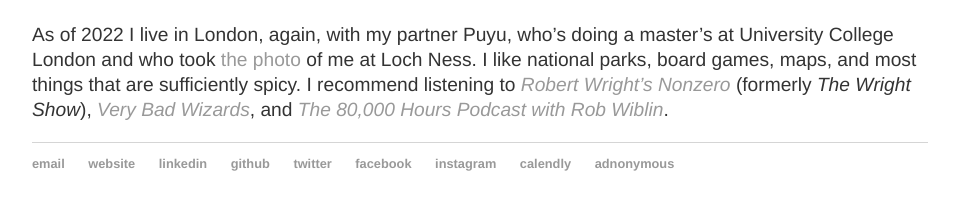
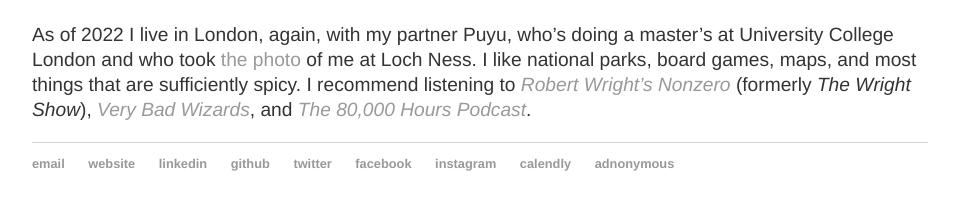
Before and after one commit to y-james-hu/y-james-hu.github.io, a Jekyll site: the page built from about/index.html, in a window 1280 px wide. Shown: the part 462-672 px from the top of the page, without its empty margins (160-1118 px from the left). Built offline with Jekyll 4.4.1, drawn with Linux system fonts in a browser that asks for light colours.

Commit message:
Update index.html

```diff
--- a/about/index.html
+++ b/about/index.html
@@ -5,5 +5,5 @@
   <h1>{{ page.title }}</h1>
     <p>As a research assistant, I review literature, analyse data, and write reports on population health, international development, and climate change policies and interventions at <a href = "https://rethinkpriorities.org/">Rethink Priorities</a>, an <a href = "https://effectivealtruism.org">effective altruist</a> research organization. I also copyedit <a href = "http://asteriskmag.com/"><em>Asterisk</em></a>, a quarterly magazine about <a href = "https://theprecipice.com/">existential risk</a>. And I <a href="https://www.givingwhatwecan.org/pledge">donate 10% of my income</a> to the most effective charities.</p>
     <p>I grew up in London and Chengdu, in southwestern China. I set off for America for college because I wanted a <a href = "https://en.wikipedia.org/wiki/Liberal_arts_education">liberal arts education</a>. From 2018 to 2022, I attended the University of Chicago, where I majored in environmental science. Environmental science is housed in the geosciences department at UChicago, so I got to do cool stuff like <a href = "../projects/mbl_ses_report.pdf">research lead pollution</a> <em>and</em> <a href = "../projects/uchicago_bs_thesis.pdf">do a thesis on the orbital history of Mars</a>. My transcript includes quite a bit of history, some computer science, and a sprinkling of classical Chinese, in addition to the <a href = "https://college.uchicago.edu/academics/core-curriculum">Core Curriculum</a>.</p>
-    <p>As of 2022 I live in London, again, with my partner Puyu, who’s doing a master’s at University College London and who took <a href = "../">the photo</a> of me at Loch Ness. I like national parks, board games, maps, and most things that are sufficiently spicy. I recommend listening to <em><a href = "https://bloggingheads.tv/programs/wrightshow">Robert Wright’s Nonzero</a></em> (formerly <em>The Wright Show</em>), <em><a href = "https://www.verybadwizards.com/">Very Bad Wizards</a></em>, and <em><a href = "https://80000hours.org/podcast/">The 80,000 Hours Podcast with Rob Wiblin</a></em>.</p>
+    <p>As of 2022 I live in London, again, with my partner Puyu, who’s doing a master’s at University College London and who took <a href = "../">the photo</a> of me at Loch Ness. I like national parks, board games, maps, and most things that are sufficiently spicy. I recommend listening to <em><a href = "https://bloggingheads.tv/programs/wrightshow">Robert Wright’s Nonzero</a></em> (formerly <em>The Wright Show</em>), <em><a href = "https://www.verybadwizards.com/">Very Bad Wizards</a></em>, and <em><a href = "https://80000hours.org/podcast/">The 80,000 Hours Podcast</a></em>.</p>
     <p></p>
```
